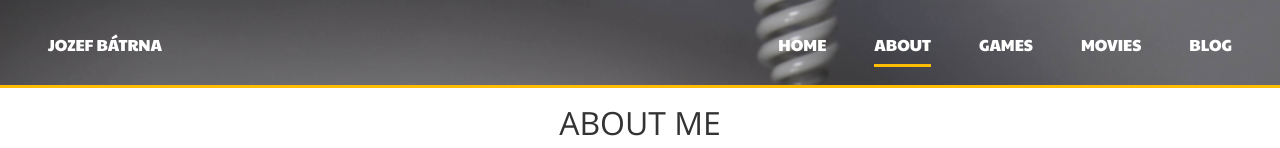
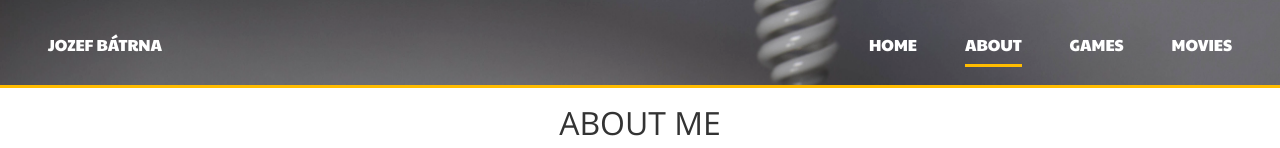
Before and after one commit to LordNene/lordnene.github.io, a website: page docs/about.html in a window 1280 px wide. Shown: the top 148 px of the page. Drawn offline with nearby package versions, Linux system fonts and the light colour scheme; grey boxes are pictures that could not be loaded.

Commit message:
disable blog for now

```diff
--- a/docs/about.html
+++ b/docs/about.html
@@ -24,7 +24,7 @@
                         <li><a href="about.html" class="current">About</a></li>
                         <li><a href="games.html">Games</a></li>
                         <li><a href="movies.html">Movies</a></li>
-                        <li><a href="blog.html">Blog</a></li>
+                        <!-- <li><a href="blog.html">Blog</a></li> -->
                     </ul>
                 </nav>
             </div>
```
Also changed, not shown: docs/games.html (+1 -1 lines), docs/index.html (+1 -1 lines), docs/movies.html (+1 -1 lines).
